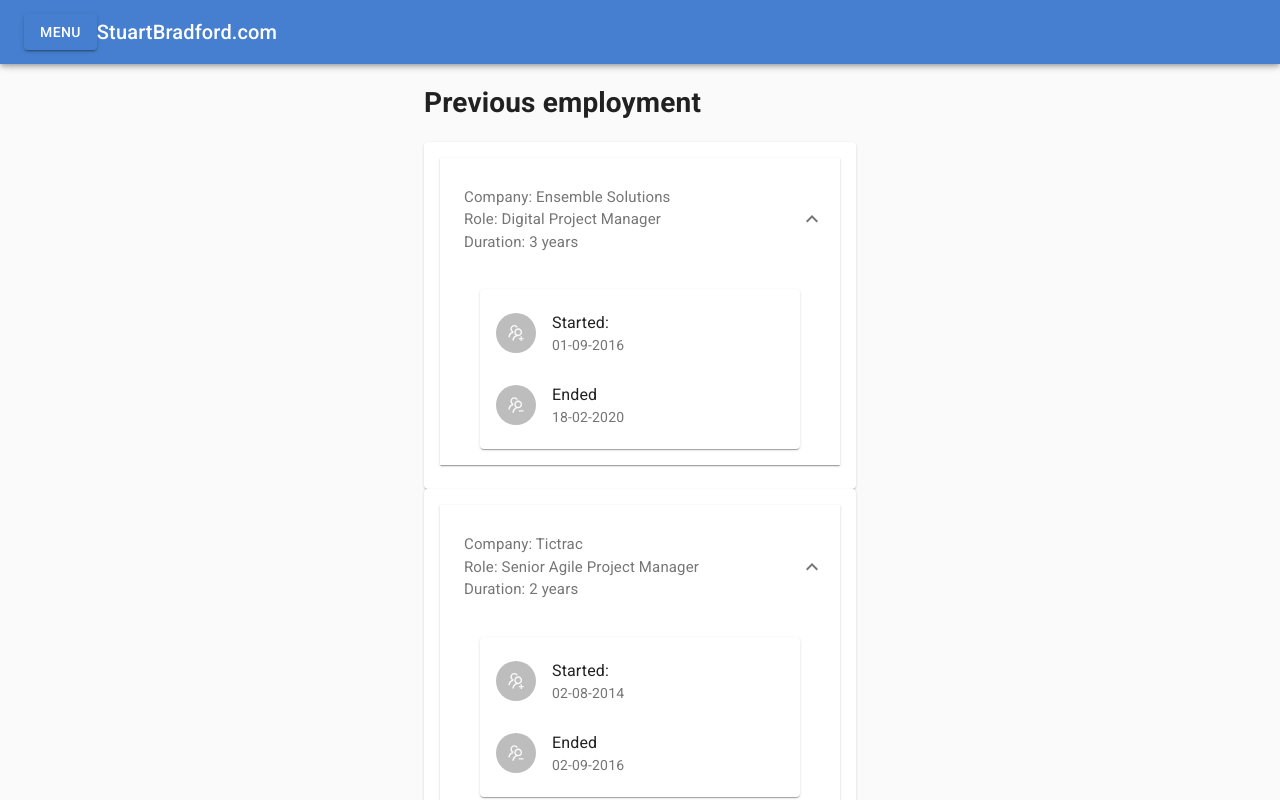
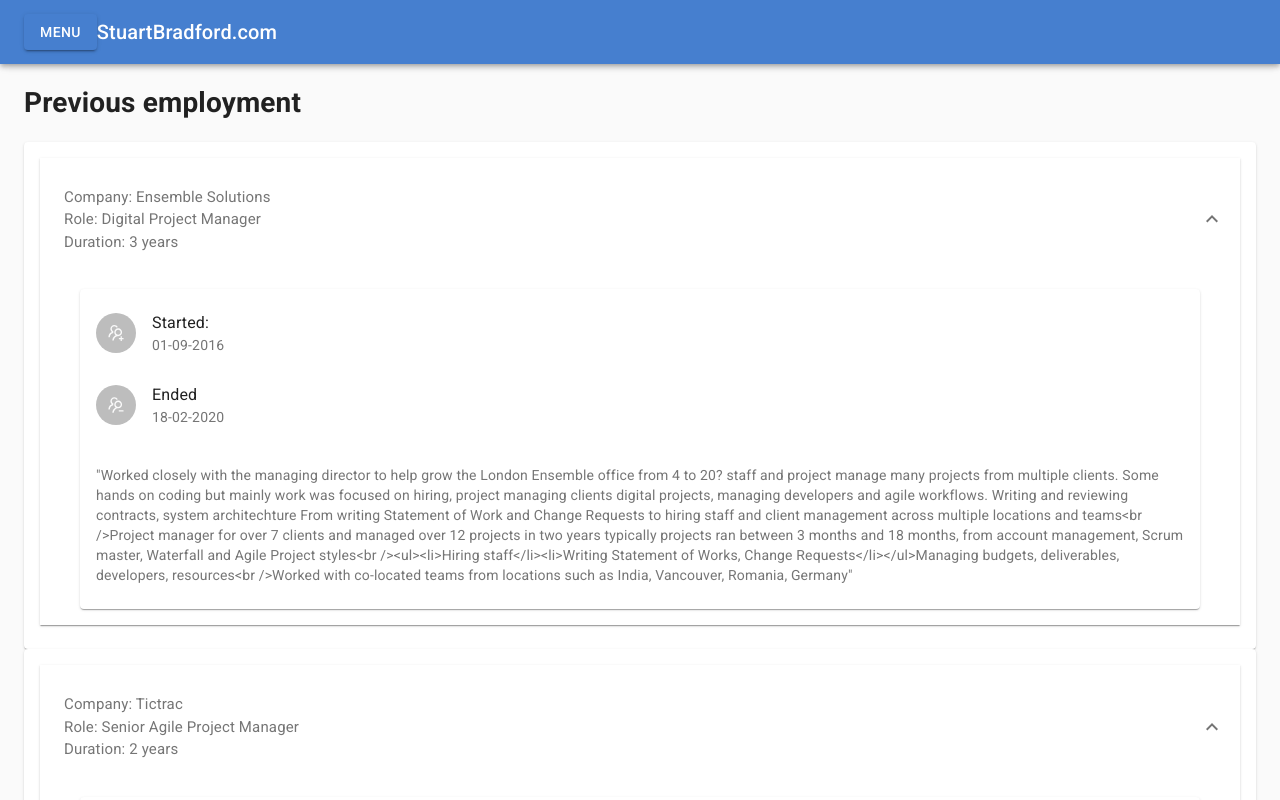
Before and after one commit to 789ni812/my-portfolio, a React (Create React App) app: page /employmentHistory in a window 1280 px wide. Shown: the top 800 px of the page. Built offline with nearby package versions, Linux system fonts and the light colour scheme.

Commit message:
fixed bug with if statement - now shows post.description if it exists in the data else it shows nothing.

```diff
--- a/src/mockup/careerHistory.js
+++ b/src/mockup/careerHistory.js
@@ -114,18 +114,18 @@ const CareerHistory = () => {
                                         </ListItem>
                                     </List>
 
+                                    {post.description ? <CardContent>
+                                        <Typography variant="body2" color="textSecondary" component="p">
+                                            {JSON.stringify(post.description)}
+                                        </Typography>
+                                    </CardContent>
+                                        : ''}
 
 
                                     {/*
                                 {post.agileSkills ? <ul>{post.agileSkills.map(agileSkill => (<li key={agileSkill}>{agileSkill}</li>))}</ul> : ''}
                                 {post.skills ? <ul>{post.skills.map(skill => (<li key={skill}>{skill}</li>))}</ul> : ''}
 
-                                {post.description ? post.description : ''}
-                                <CardContent>
-                                    <Typography variant="body2" color="textSecondary" component="p">
-                                        {JSON.stringify(post.description)}
-                                    </Typography>
-                                </CardContent>
 
                                 {post.exampleSites ? <ul>{post.exampleSites.map(exampleSite => (<li key={exampleSite}>{exampleSite}</li>))}</ul> : ''}
 
```
